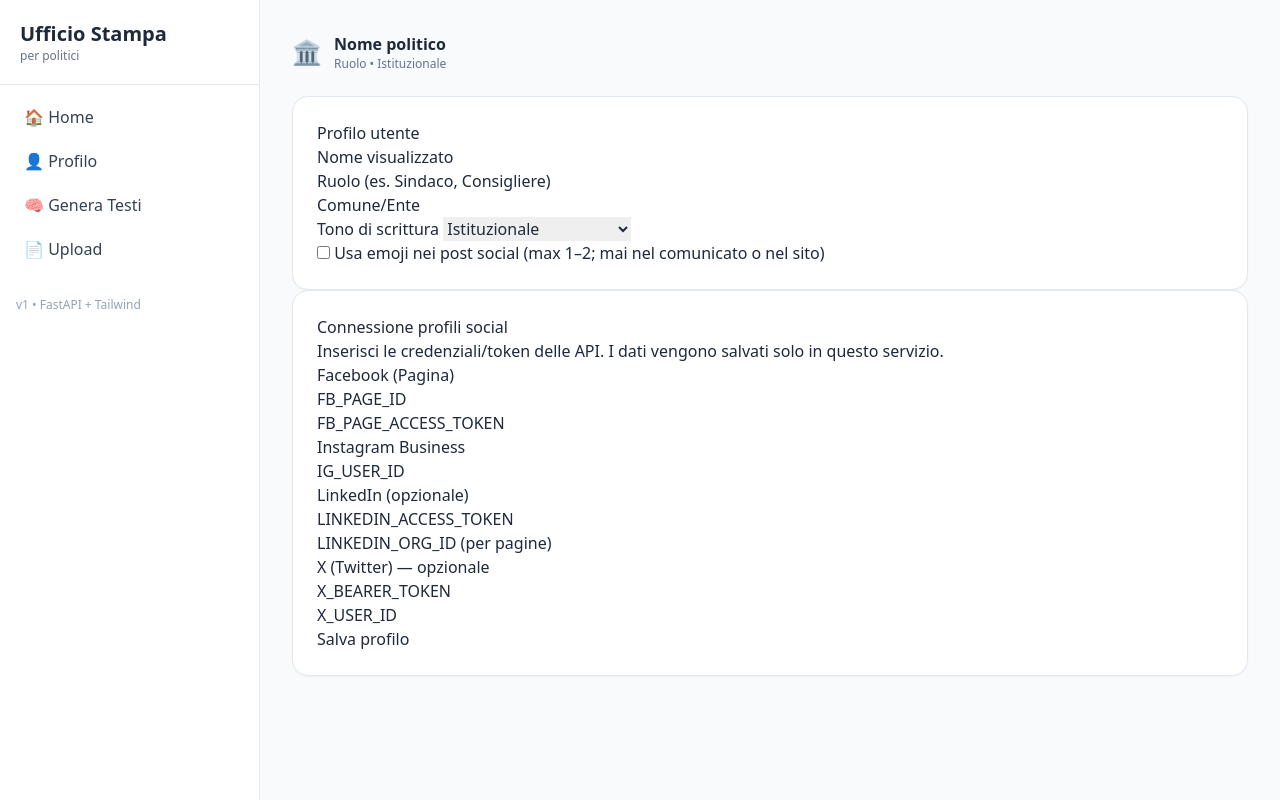
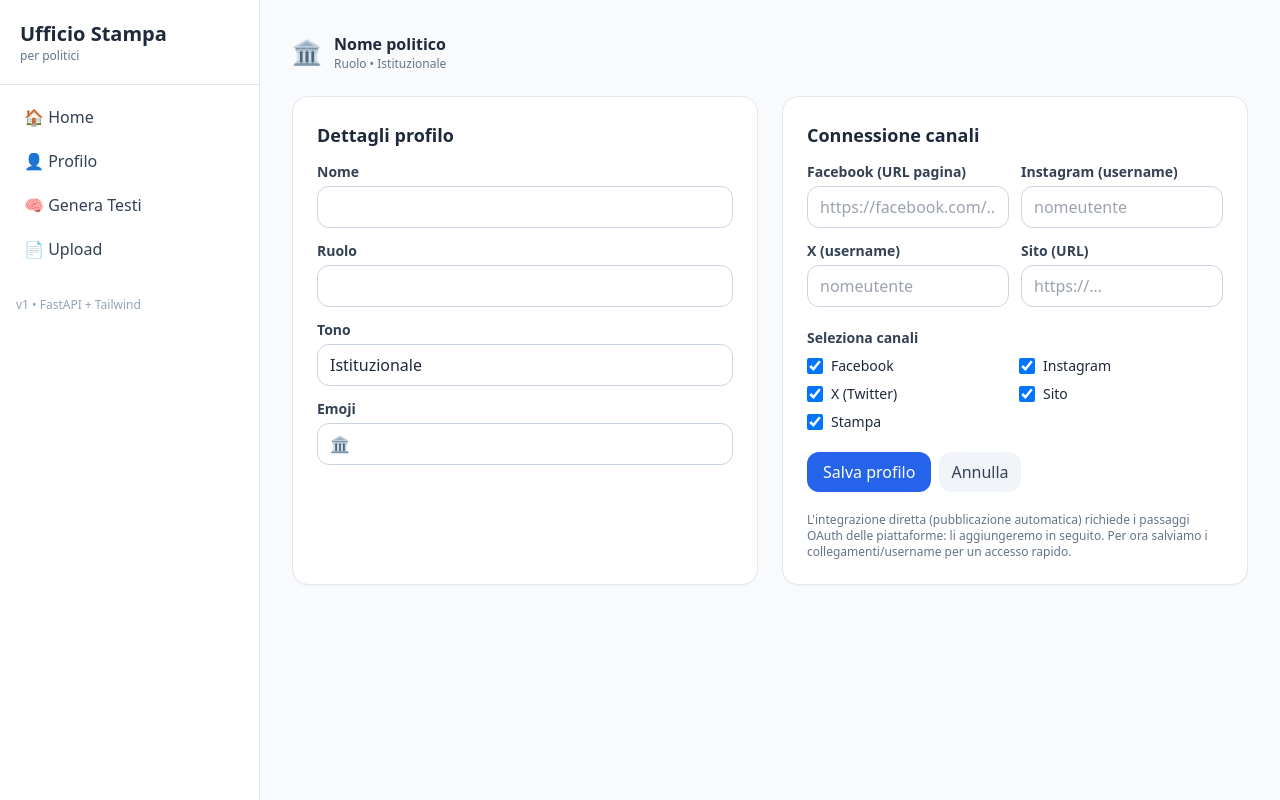
Before and after one commit to lorenzospadotto-debug/noventa-comms-app, a FastAPI app: page /profile in a window 1280 px wide. Run offline with FastAPI, Linux system fonts and the light colour scheme; some libraries are stand-ins or nearby versions.

Commit message:
Update profile.html

```diff
--- a/templates/profile.html
+++ b/templates/profile.html
@@ -1,90 +1,44 @@
 {% extends "base.html" %}
 {% block content %}
-<section class="card">
-  <h2>Profilo utente</h2>
-  <form action="/profile" method="post">
-    <div class="grid">
-      <div>
-        <label>Nome visualizzato</label>
-        <input type="text" name="display_name" value="{{ settings.display_name }}" required />
+  <form method="post" class="grid gap-6 md:grid-cols-2">
+    <section class="card space-y-3">
+      <h2 class="text-lg font-semibold">Dettagli profilo</h2>
+      <div><label class="label">Nome</label><input name="name" class="input" value="{{ settings.name }}" /></div>
+      <div><label class="label">Ruolo</label><input name="role" class="input" value="{{ settings.role }}" /></div>
+      <div><label class="label">Tono</label><input name="tone" class="input" value="{{ settings.tone }}" placeholder="Istituzionale, empatico, energico…" /></div>
+      <div><label class="label">Emoji</label><input name="emoji" class="input" value="{{ settings.emoji }}" /></div>
+    </section>
+
+    <section class="card space-y-3">
+      <h2 class="text-lg font-semibold">Connessione canali</h2>
+      <div class="grid grid-cols-1 md:grid-cols-2 gap-3">
+        <div><label class="label">Facebook (URL pagina)</label><input name="facebook_url" class="input" value="{{ settings.social.facebook_url }}" placeholder="https://facebook.com/…" /></div>
+        <div><label class="label">Instagram (username)</label><input name="instagram_username" class="input" value="{{ settings.social.instagram_username }}" placeholder="nomeutente" /></div>
+        <div><label class="label">X (username)</label><input name="x_username" class="input" value="{{ settings.social.x_username }}" placeholder="nomeutente" /></div>
+        <div><label class="label">Sito (URL)</label><input name="website_url" class="input" value="{{ settings.social.website_url }}" placeholder="https://…" /></div>
       </div>
-      <div>
-        <label>Ruolo (es. Sindaco, Consigliere)</label>
-        <input type="text" name="role" value="{{ settings.role }}" required />
+
+      <div class="pt-2">
+        <div class="label mb-2">Seleziona canali</div>
+        <div class="grid grid-cols-2 gap-2">
+          {% set L = {"facebook":"Facebook","instagram":"Instagram","x":"X (Twitter)","website":"Sito","press":"Stampa"} %}
+          {% for key,label in L.items() %}
+            <label class="flex items-center gap-2 text-sm">
+              <input type="checkbox" name="channels" value="{{ key }}" class="checkbox" {% if key in settings.channels %}checked{% endif %} />
+              <span>{{ label }}</span>
+            </label>
+          {% endfor %}
+        </div>
       </div>
-    </div>
 
-    <div class="grid">
-      <div>
-        <label>Comune/Ente</label>
-        <input type="text" name="city_name" value="{{ settings.city_name }}" required />
+      <div class="flex gap-2 pt-2">
+        <button class="btn-primary" type="submit">Salva profilo</button>
+        <a href="/" class="btn-secondary">Annulla</a>
       </div>
-      <div>
-        <label>Tono di scrittura</label>
-        <select name="tone">
-          <option value="istituzionale" {{ 'selected' if settings.tone=='istituzionale' else '' }}>Istituzionale</option>
-          <option value="istituzionale_vicino" {{ 'selected' if settings.tone=='istituzionale_vicino' else '' }}>Istituzionale ma vicino</option>
-          <option value="colloquiale" {{ 'selected' if settings.tone=='colloquiale' else '' }}>Colloquiale</option>
-          <option value="tecnico" {{ 'selected' if settings.tone=='tecnico' else '' }}>Tecnico</option>
-        </select>
+
+      <div class="text-xs text-slate-500 pt-2">
+        L'integrazione diretta (pubblicazione automatica) richiede i passaggi OAuth delle piattaforme: li aggiungeremo in seguito. Per ora salviamo i collegamenti/username per un accesso rapido.
       </div>
-    </div>
-
-    <label class="row">
-      <input type="checkbox" name="use_emojis" {{ 'checked' if settings.use_emojis else '' }} />
-      Usa emoji nei post social (max 1–2; mai nel comunicato o nel sito)
-    </label>
-</section>
-
-<section class="card">
-  <h2>Connessione profili social</h2>
-  <p class="muted">Inserisci le credenziali/token delle API. I dati vengono salvati solo in questo servizio.</p>
-
-  <h3>Facebook (Pagina)</h3>
-  <div class="grid">
-    <div>
-      <label>FB_PAGE_ID</label>
-      <input type="text" name="fb_page_id" value="{{ settings.fb_page_id }}" />
-    </div>
-    <div>
-      <label>FB_PAGE_ACCESS_TOKEN</label>
-      <input type="text" name="fb_page_access_token" value="{{ settings.fb_page_access_token }}" />
-    </div>
-  </div>
-
-  <h3>Instagram Business</h3>
-  <div class="grid">
-    <div>
-      <label>IG_USER_ID</label>
-      <input type="text" name="ig_user_id" value="{{ settings.ig_user_id }}" />
-    </div>
-  </div>
-
-  <h3>LinkedIn (opzionale)</h3>
-  <div class="grid">
-    <div>
-      <label>LINKEDIN_ACCESS_TOKEN</label>
-      <input type="text" name="linkedin_access_token" value="{{ settings.linkedin_access_token }}" />
-    </div>
-    <div>
-      <label>LINKEDIN_ORG_ID (per pagine)</label>
-      <input type="text" name="linkedin_org_id" value="{{ settings.linkedin_org_id }}" />
-    </div>
-  </div>
-
-  <h3>X (Twitter) — opzionale</h3>
-  <div class="grid">
-    <div>
-      <label>X_BEARER_TOKEN</label>
-      <input type="text" name="x_bearer_token" value="{{ settings.x_bearer_token }}" />
-    </div>
-    <div>
-      <label>X_USER_ID</label>
-      <input type="text" name="x_user_id" value="{{ settings.x_user_id }}" />
-    </div>
-  </div>
-
-  <button type="submit">Salva profilo</button>
+    </section>
   </form>
-</section>
 {% endblock %}
```
